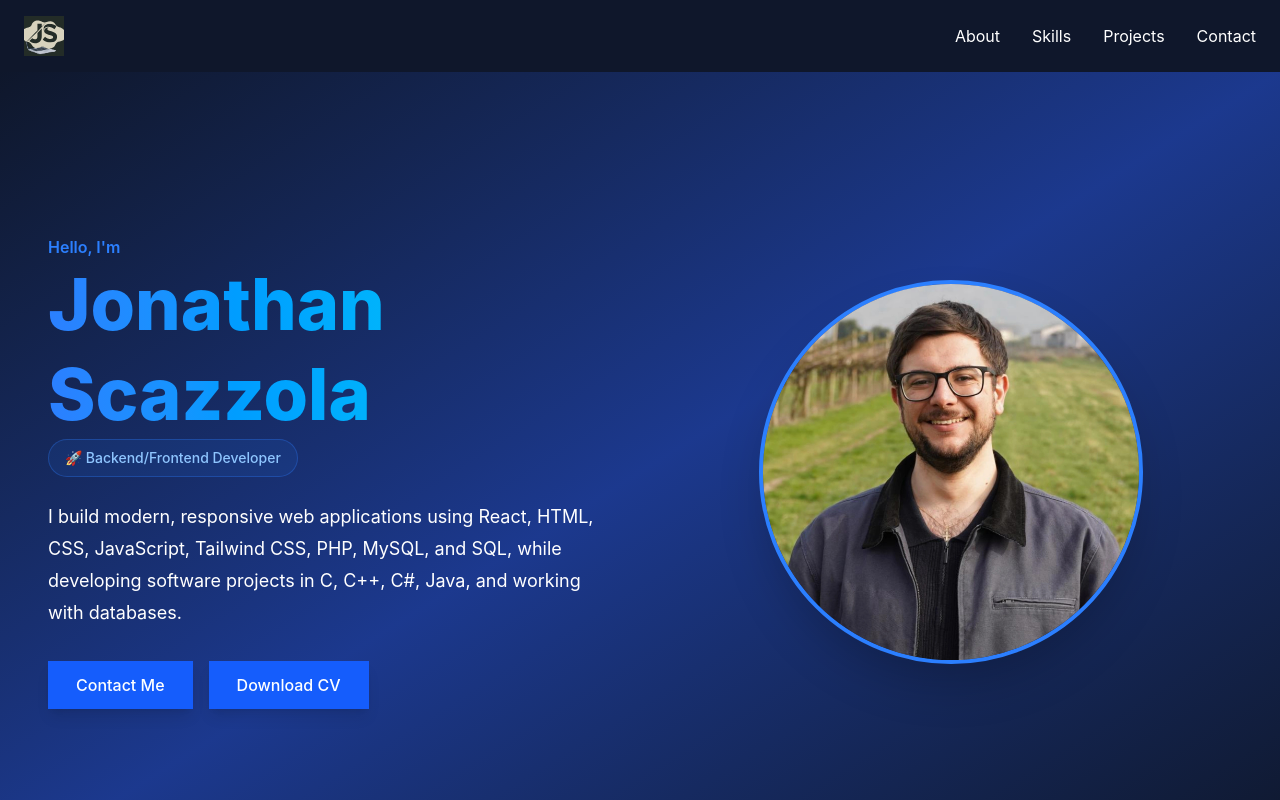
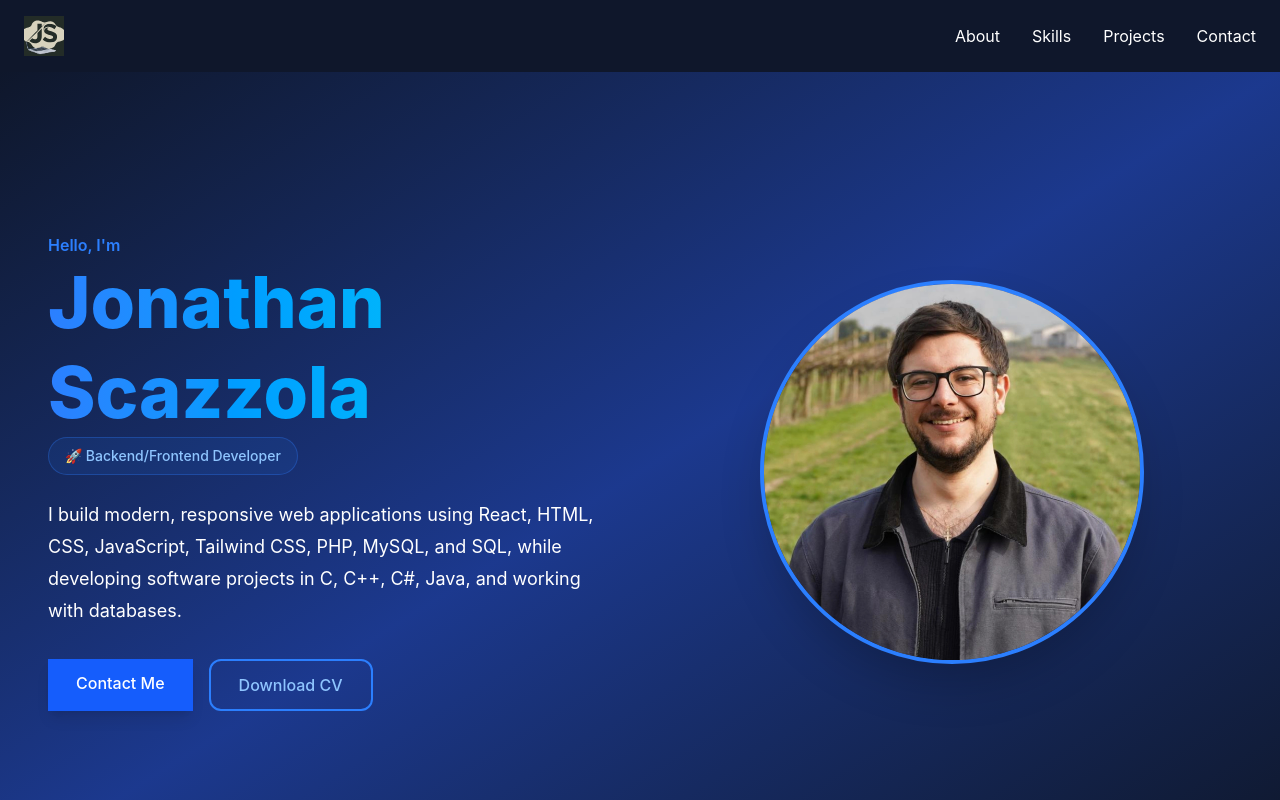
Before and after one commit to JohnToni/portfolio, a React (Vite) app in the folder my-react-app/: page / in a window 1280 px wide. Shown: the top 800 px of the page. Built offline with nearby package versions, Linux system fonts and the light colour scheme.

Commit message:
minor changes - changed button - changed cv file name

```diff
--- a/my-react-app/package.json
+++ b/my-react-app/package.json
@@ -13,8 +13,8 @@
     "@emailjs/browser": "^4.4.1",
     "@tailwindcss/vite": "^4.3.3",
     "framer-motion": "^12.42.2",
-    "react": "^19.2.7",
-    "react-dom": "^19.2.7",
+    "react": "^19.2.8",
+    "react-dom": "^19.2.8",
     "react-icons": "^5.7.0",
     "tailwindcss": "^4.3.3"
   },
--- a/my-react-app/src/components/Hero.jsx
+++ b/my-react-app/src/components/Hero.jsx
@@ -1,6 +1,6 @@
 import profilePic from '/img/profile-pic.jpg'
 import { motion } from 'framer-motion'
-import CV from "/CV Jonathan Scazzola ENG.pdf"
+import CV from '/jonathan-scazzola-cv-eng.pdf'
 
 export function Hero() {
   return (
@@ -10,7 +10,7 @@ export function Hero() {
 
         <div className="max-w-7xl mx-auto px-6 lg:px-12">
 
-            <div className="grid md:grid-cols-2 items-center gap-15">
+            <div className="grid md:grid-cols-2 items-center gap-16">
 
                 {/* Text on the left - with transition effect */}
                 <motion.div id='leftSide'
@@ -18,7 +18,6 @@ export function Hero() {
                     animate={{ opacity: 1, y: 0 }}
                     transition={{ duration: 0.8 }}
                 >
-                    <p></p>
                     <p className="text-blue-500 font-semibold">
                         Hello, I'm
                     </p>
@@ -35,10 +34,10 @@ export function Hero() {
 
                     <div id='leftSide-buttons' className="flex gap-4 mt-8">
 
-                        <a href="#contact" className="bg-blue-600 px-7 py-3 roundedx1 font-medium hover:bg-blue-700 hover:-translate-y-1 transition-all duration-300 shadow-lg">
+                        <a href="#contact" className="bg-blue-600 px-7 py-3 rounded-x1 font-medium hover:bg-blue-700 hover:-translate-y-1 transition-all duration-300 shadow-lg">
                             Contact Me</a>
 
-                        <a href={CV} download className="bg-blue-600 px-7 py-3 roundedx1 font-medium hover:bg-blue-700 hover:-translate-y-1 transition-all duration-300 shadow-lg">
+                        <a href={CV} download className="border-2 border-blue-500 text-blue-300 px-7 py-3 rounded-xl font-medium hover:bg-blue-500/10 hover:-translate-y-1 transition-all duration-300">
                             Download CV
                         </a>
                     </div>
```
Also changed, not shown: 2 other files (tests, documents, lock files or other folders).
